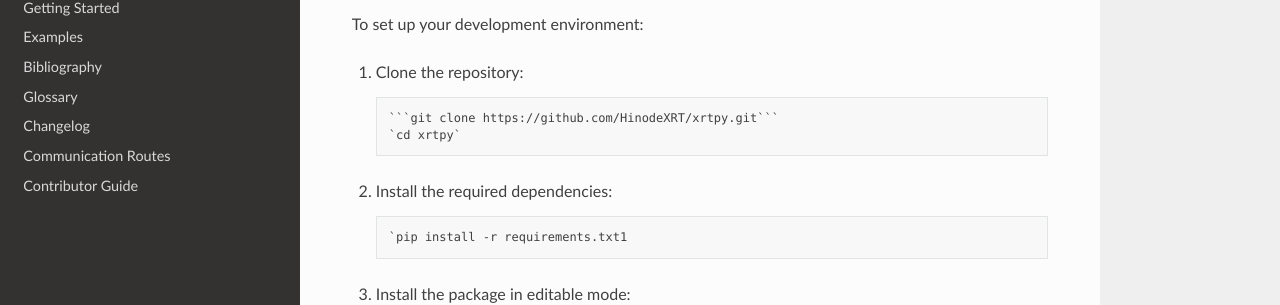
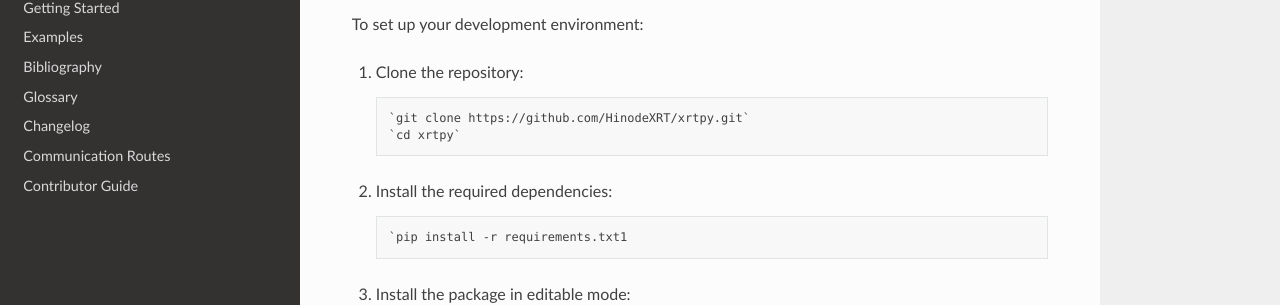
Before and after one commit to HinodeXRT/xrtpy, a Sphinx documentation site: the page built from docs/contributing/installation_or_development.rst, in a window 1280 px wide and 1194 px high. Shown: the part 203-508 px from the top of the window. Built offline with Sphinx 7.4.7 and the Read the Docs theme 2.0.0, drawn with Linux system fonts in a browser that asks for light colours; pages that are not in the unit, such as notebooks, are missing from menus.

````diff
--- a/docs/contributing/install_dev.rst
+++ b/docs/contributing/installation_or_development.rst
@@ -1,4 +1,4 @@
-.. _installation_for_development:
+.. _installation for development:
 
 ****************************
 Installation for Development
@@ -11,7 +11,7 @@ To set up your development environment:
 
 1. Clone the repository::
 
-   ```git clone https://github.com/HinodeXRT/xrtpy.git```
+   `git clone https://github.com/HinodeXRT/xrtpy.git`
    `cd xrtpy`
 
 2. Install the required dependencies::
````
Also changed, not shown: docs/contributing/data_from_idl.rst (deleted, +0 -41 lines).
